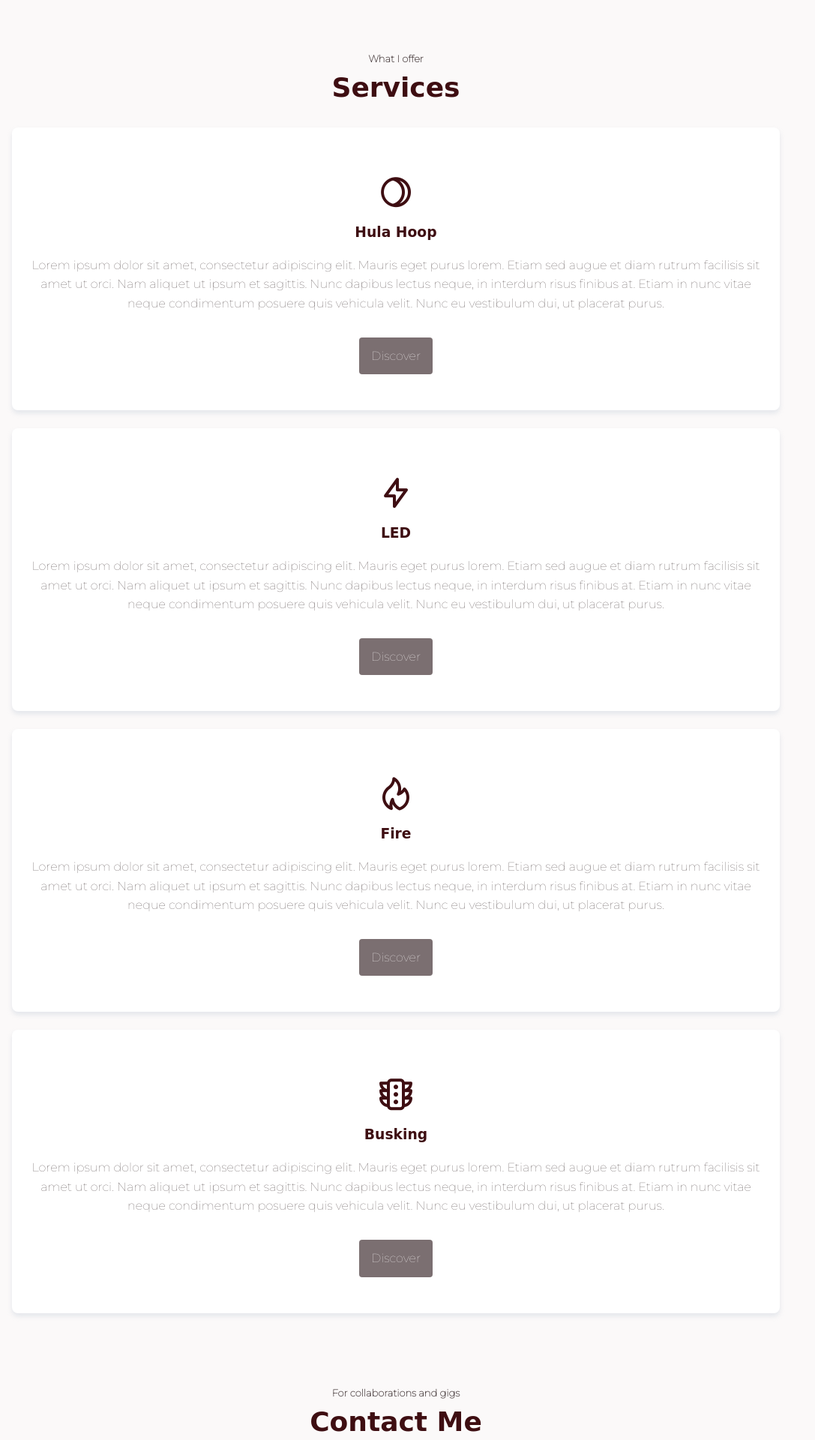
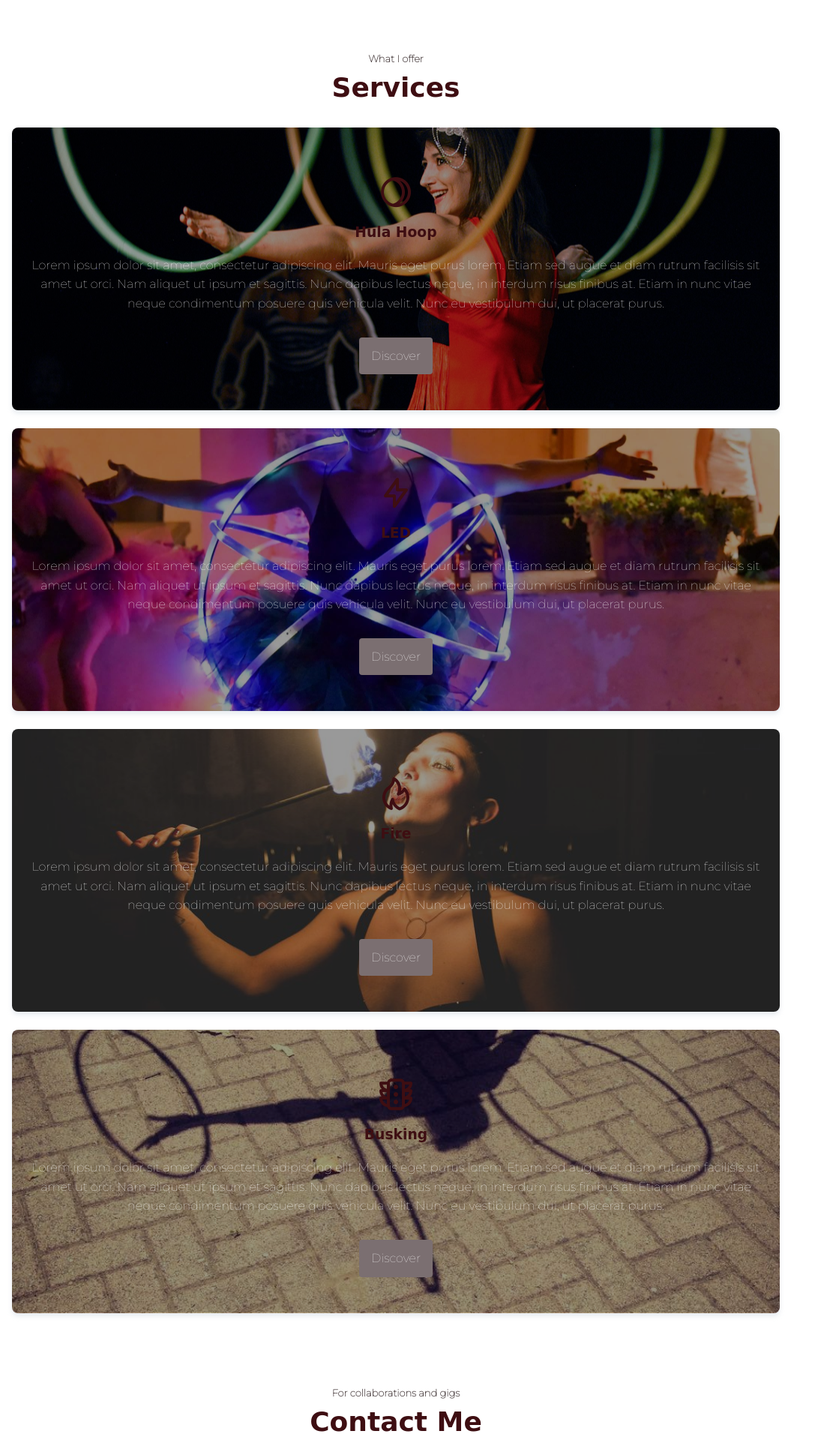
Before and after one commit to alexcarta/Grace, a PHP site: page / in a window 1280 px wide. Shown: the part 2831-4751 px from the top of the page at 75% size, without its empty margins (0-1087 px from the left). Run offline with PHP 8.4, Linux system fonts and the light colour scheme; some web fonts are replaced.

Commit message:
footer and services done

```diff
--- a/assets/css/style.css
+++ b/assets/css/style.css
@@ -1,4 +1,5 @@
 /*GOOGLE FONTS*/
+
 
 @import url('https://fonts.googleapis.com/css2?family=MuseoModerno:wght@100;400&display=swap');
 @import url('https://fonts.googleapis.com/css2?family=Montserrat:wght@100&display=swap');
@@ -16,7 +17,7 @@
   --first-color-second: #2f0a0d;
   --text-color: #524748;
   --first-color-light: #7b6f71;
-  --first-color-lighten: #fbf9f9;
+  --first-color-lighten: white;
 
   /*========== Font and typography ==========*/
   --body-font: 'MuseoModerno', cursive;
@@ -465,11 +466,13 @@ p{
 
 .services__data{
   padding: 3rem 1rem;
-  background-color: #FFF;
+  background-size: cover;
+  background-position: center;
   border-radius: .5rem;
   text-align: center;
   transition: .4s;
   box-shadow: 0 4px 6px rgba(174,190,205,.3 );
+  color: var(--first-color-lighten);
 }
 
 .services__icon,.services__title{
--- a/home.html
+++ b/home.html
@@ -318,28 +318,28 @@
       <h2 class="section-title">Services</h2>
 
       <div class="services__container bd-grid">
-        <div class="services__data">
+        <div class="services__data" style="background-image: linear-gradient(rgba(0,0,0,0.4),rgba(0,0,0,0.4)), url(./assets/img/services1.jpeg)">
           <i class="uil uil-moon-eclipse services__icon"></i>
           <h3 class="services__title">Hula Hoop</h3>
           <p class="services__description">Lorem ipsum dolor sit amet, consectetur adipiscing elit. Mauris eget purus lorem. Etiam sed augue et diam rutrum facilisis sit amet ut orci. Nam aliquet ut ipsum et sagittis. Nunc dapibus lectus neque, in interdum risus finibus at. Etiam in nunc vitae neque condimentum posuere quis vehicula velit. Nunc eu vestibulum dui, ut placerat purus.</p>
           <a href="#" class="button">Discover </a>
         </div>
 
-        <div class="services__data">
+        <div class="services__data" style="background-image: linear-gradient(rgba(0,0,0,0.4),rgba(0,0,0,0.4)), url(./assets/img/services2.jpeg)">
           <i class="uil uil-bolt-alt services__icon"></i>
           <h3 class="services__title">LED</h3>
           <p class="services__description">Lorem ipsum dolor sit amet, consectetur adipiscing elit. Mauris eget purus lorem. Etiam sed augue et diam rutrum facilisis sit amet ut orci. Nam aliquet ut ipsum et sagittis. Nunc dapibus lectus neque, in interdum risus finibus at. Etiam in nunc vitae neque condimentum posuere quis vehicula velit. Nunc eu vestibulum dui, ut placerat purus.</p>
           <a href="#" class="button">Discover </a>
         </div>
 
-        <div class="services__data">
+        <div class="services__data" style="background-image: linear-gradient(rgba(0,0,0,0.4),rgba(0,0,0,0.4)), url(./assets/img/services3.jpeg)">
           <i class="uil uil-fire services__icon"></i>
           <h3 class="services__title">Fire</h3>
           <p class="services__description">Lorem ipsum dolor sit amet, consectetur adipiscing elit. Mauris eget purus lorem. Etiam sed augue et diam rutrum facilisis sit amet ut orci. Nam aliquet ut ipsum et sagittis. Nunc dapibus lectus neque, in interdum risus finibus at. Etiam in nunc vitae neque condimentum posuere quis vehicula velit. Nunc eu vestibulum dui, ut placerat purus.</p>
           <a href="#" class="button">Discover </a>
         </div>
 
-        <div class="services__data">
+        <div class="services__data" style="background-image: linear-gradient(rgba(0,0,0,0.4),rgba(0,0,0,0.4)), url(./assets/img/services4.jpeg)">
           <i class="uil uil-traffic-light services__icon"></i>
           <h3 class="services__title">Busking</h3>
           <p class="services__description">Lorem ipsum dolor sit amet, consectetur adipiscing elit. Mauris eget purus lorem. Etiam sed augue et diam rutrum facilisis sit amet ut orci. Nam aliquet ut ipsum et sagittis. Nunc dapibus lectus neque, in interdum risus finibus at. Etiam in nunc vitae neque condimentum posuere quis vehicula velit. Nunc eu vestibulum dui, ut placerat purus.</p>
```
Also changed, not shown: assets/img/services1.jpeg (added), assets/img/services2.jpeg (added), assets/img/services3.jpeg (added), assets/img/services4.jpeg (added), 2 other files.
